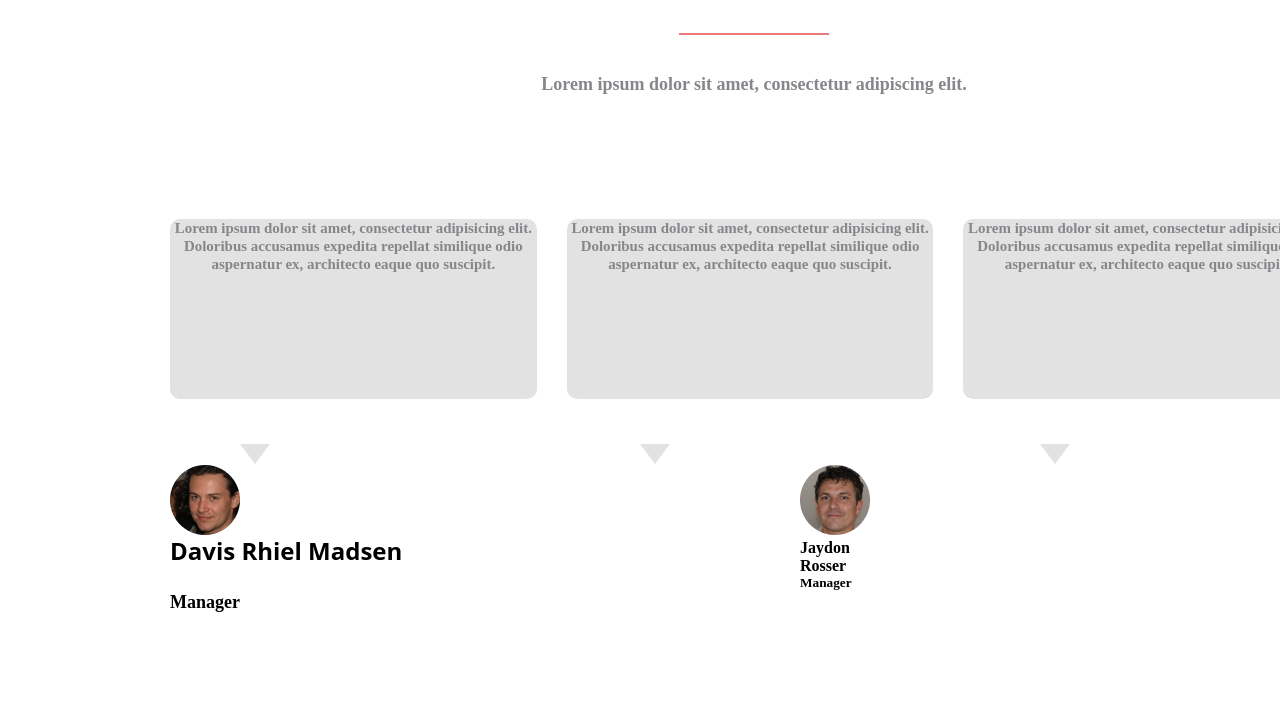
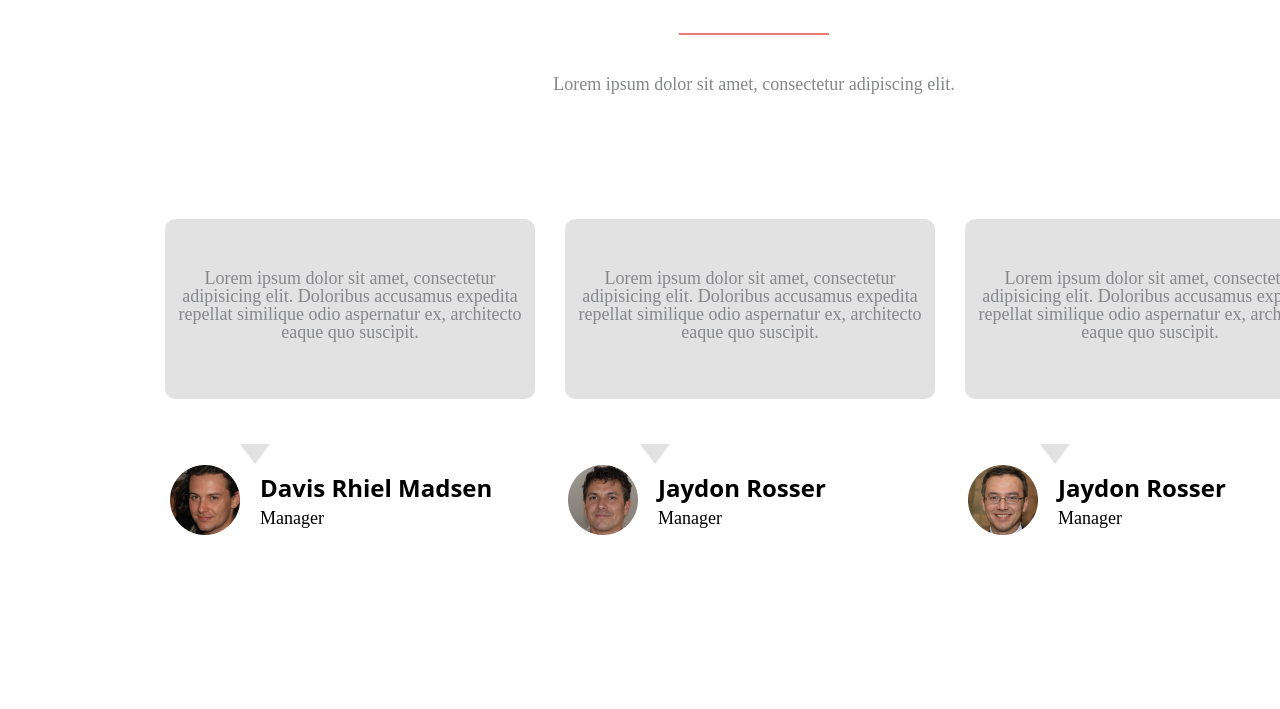
Before and after one commit to TaniaTolmach/flexbox, a plain HTML site: page index cus.html in a window 1280 px wide. Shown: the part 91-800 px from the top of the page. Drawn offline with Linux system fonts and the light colour scheme.

Commit message:
info castomers

```diff
--- a/cus styles.css
+++ b/cus styles.css
@@ -15,7 +15,7 @@
     font-family: Raleway;
     font-style: Regular;
     line-height: 36px;
-    font-size: 400;
+    font-weight: 400;
     line-height: 42px;
     line-height: 100%;
     text-transform: uppercase;
@@ -25,7 +25,8 @@
 .divider--solid {
     display: block;
     width: 10%;
-    border: 1px solid #EC7979;
+    border:  1px solid #EC7979;
+    background-color: #EC7979;
     margin-left: auto;
     margin-right: auto;
 
@@ -37,6 +38,7 @@
     font-family: Raleway;
     font-style: Regular;
     font-size: 18px;
+    font-weight: 400;
     line-height: 21px;
     line-height: 100%;
     text-align: center;
@@ -54,16 +56,21 @@
     height: 180px;
     background-color: #E2E2E2;
     border-radius: 10px;
-    vertical-align: middle;
     text-align: center;
     margin: 83px 15px auto 170px;
+    position: relative;
+}
+.quote--all--customers {
+    width: 370px;
+    height: 115px;
+    margin: 50px auto 38px auto;
     color: #86878B;
     font-family: Raleway;
     font-style: Regular;
     font-size: 18px;
+    font-weight: 400;
     line-height: 21px;
     line-height: 100%;
-    position: relative;
 }
 .customers--madsen--dir {
     position: absolute;
@@ -119,24 +126,37 @@
     left: 1040px;
     bottom: 245px;
 }
-.customers--madsen {
+
+.customers--info {
+
+    display: flex;
+    flex-wrap: nowrap;
+    flex-direction: row;
+    justify-content: center;
+}
+.customers--info--madsen {
     width: 70px;
     height: 70px;
     margin: 66px auto 84px 170px;
+    position: relative;
 
 }
-.madsen--name {
+.customers--info--name {
     width: 269px;
     height: 54px;
     color: black;
     font-family: Open Sans;
     font-style: Bold;
     font-size: 24px;
+    font-weight: 700;
     line-height: 33px;
     line-height: 100%;
+    position: absolute;
+    bottom: 5px;
+    left: 90px;
 
 }
-.madsen--position {
+.customers--info--position {
    width: 270px;
    height: 21px;
    font-family: Raleway;
@@ -144,9 +164,23 @@
    font-size: 18px;
    line-height: 21px;
    line-height: 100%;
+   font-weight: 400;
+   position: absolute;
+   bottom: 5px;
+   left: 90px;
 }
-.customers--rosser {
+.customers--info--rosser {
     width: 70px;
     height: 70px;
-    margin: 66px auto 84px 30px;
+    margin: 66px 300px 84px 31px;
+    position: relative;
+
 }
+
+.customers--info--dorwart {
+    width: 70px;
+    height: 70px;
+    position: relative;
+    margin: 66px 470px 84px 30px;
+
+}
--- a/index cus.html
+++ b/index cus.html
@@ -18,7 +18,7 @@
           </section>
           <div class="flex--container">
               <div class="customers--quote--madsen">
-                <h5> Lorem ipsum dolor sit amet, consectetur adipisicing elit.
+                <h5 class="quote--all--customers"> Lorem ipsum dolor sit amet, consectetur adipisicing elit.
                 Doloribus accusamus expedita repellat similique odio
                 aspernatur ex, architecto eaque quo suscipit.</h5>
                            </div>
@@ -28,7 +28,7 @@
                </div>
 
               <div class="customers--quote--rosser">
-                <h5> Lorem ipsum dolor sit amet,
+                <h5 class="quote--all--customers"> Lorem ipsum dolor sit amet,
                   consectetur adipisicing elit. Doloribus accusamus
                   expedita repellat similique odio aspernatur ex,
                   architecto eaque quo suscipit.</h5>
@@ -38,7 +38,7 @@
                 </div>
 
               <div class="customers--quote--dorwart">
-                  <h5>Lorem ipsum dolor sit amet,
+                  <h5 class="quote--all--customers">Lorem ipsum dolor sit amet,
                   consectetur adipisicing elit. Doloribus accusamus
                   expedita repellat similique odio aspernatur ex,
                   architecto eaque quo suscipit.</h5>
@@ -47,23 +47,29 @@
                 </div>
           </div>
         <section>
-            <div class="flex--container">
-                <div class="customers--madsen">
-                    <img src="Ellipse 7.jpg" alt="фото">
-                <h4 class="madsen--name">Davis Rhiel Madsen</h4>
-                <h5 class="madsen--position">Manager</h5>
-                </div>
+            <div class="customers--info">
+                <div class="customers--info--madsen">
+                    <div>
+                        <img src="Ellipse 7.jpg" alt="фото">
+                    </div>
+                    <div>
+                        <h4 class="customers--info--name">Davis Rhiel Madsen</h4>
+                        <h5 class="customers--info--position">Manager</h5>
+                    </div>
+                    </div>
 
-                 <div class="customers--rosser">
+                 <div class="customers--info--rosser">
                      <img src="Ellipse 7 (1).jpg" alt="фото">
-                  <h4 class="rosser--name">Jaydon Rosser </h4>
-                  <h5 class="rosser--position">Manager </h5>
+                  <h4 class="customers--info--name">Jaydon Rosser </h4>
+                  <h5 class="customers--info--position">Manager </h5>
                  </div>
 
-                <div class="customers--dorwart">
+                <div class="customers--info--dorwart">
                     <img src="Ellipse 7 (2).jpg" alt="фото">
-                  <h4 class="dorwart--name">Jaydon Rosser </h4>
-                  <h5 class="dorwart--position"> Manager </h5>
+                  <h4 class="customers--info--name">Jaydon Rosser </h4>
+                  <h5 class="customers--info--position"> Manager </h5>
+
+                </div>
 
             </div>
 
```
